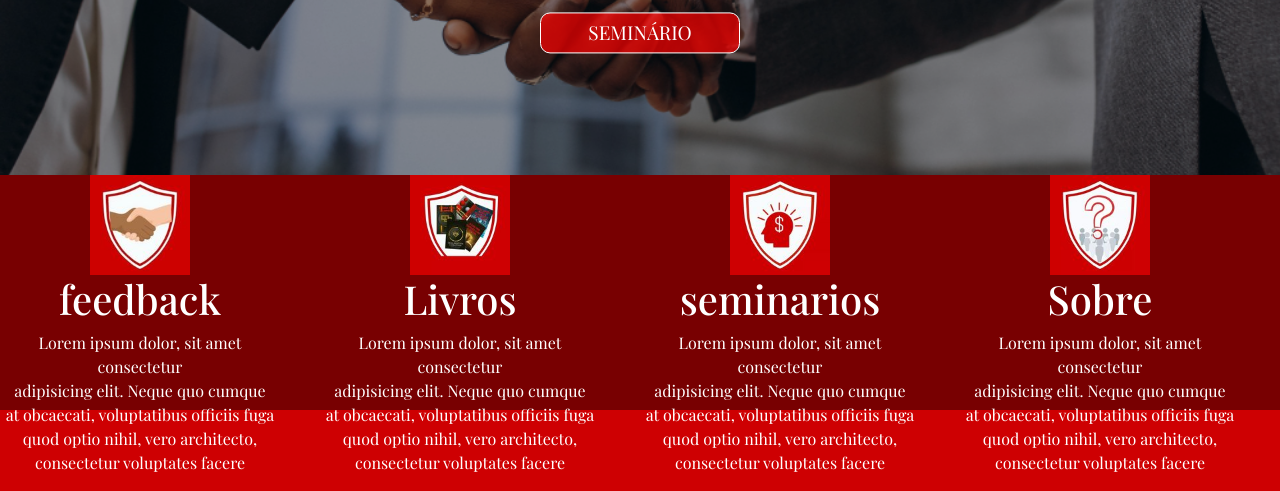
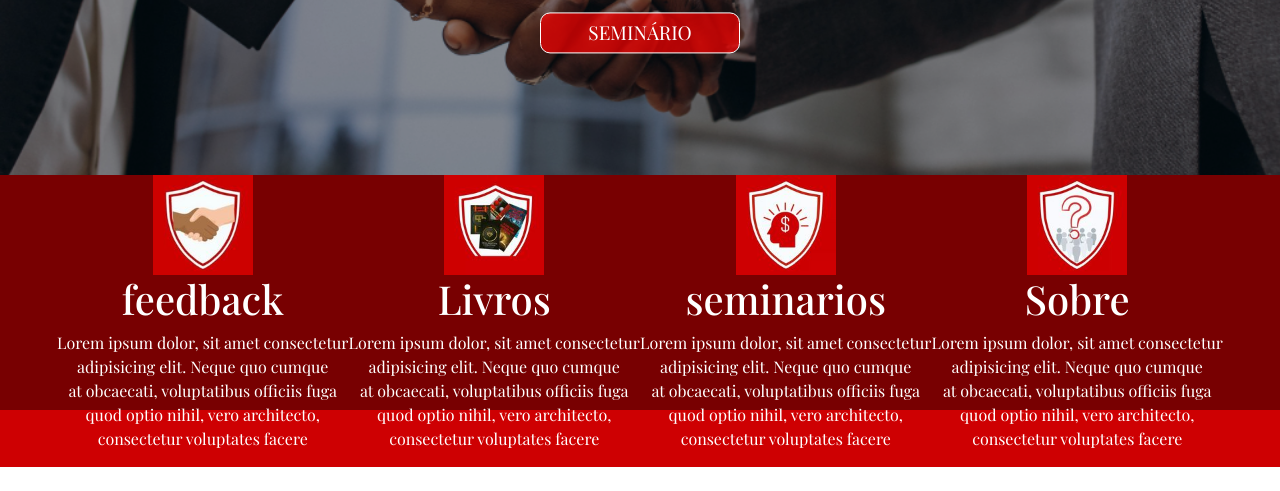
Before and after one commit to geronimodacunha/gteditora, a plain HTML site: page index.html in a window 1280 px wide. Shown: the part 470-961 px from the top of the page. After the commit the page ends 937 px from the top, so only its background shows below. Drawn offline with nearby package versions, Linux system fonts and the light colour scheme.

Commit message:
sem margin

```diff
--- a/Css/style.css
+++ b/Css/style.css
@@ -117,8 +117,8 @@ a:not(.info_we):hover{
 
 .img_info{
     z-index: 33;
-    margin-right: 40px;
     color: white;
+
 }
 
 
@@ -184,3 +184,5 @@ a:not(.info_we):hover{
         line-height: 10px;
     }
 }
+
+/*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*/
```
